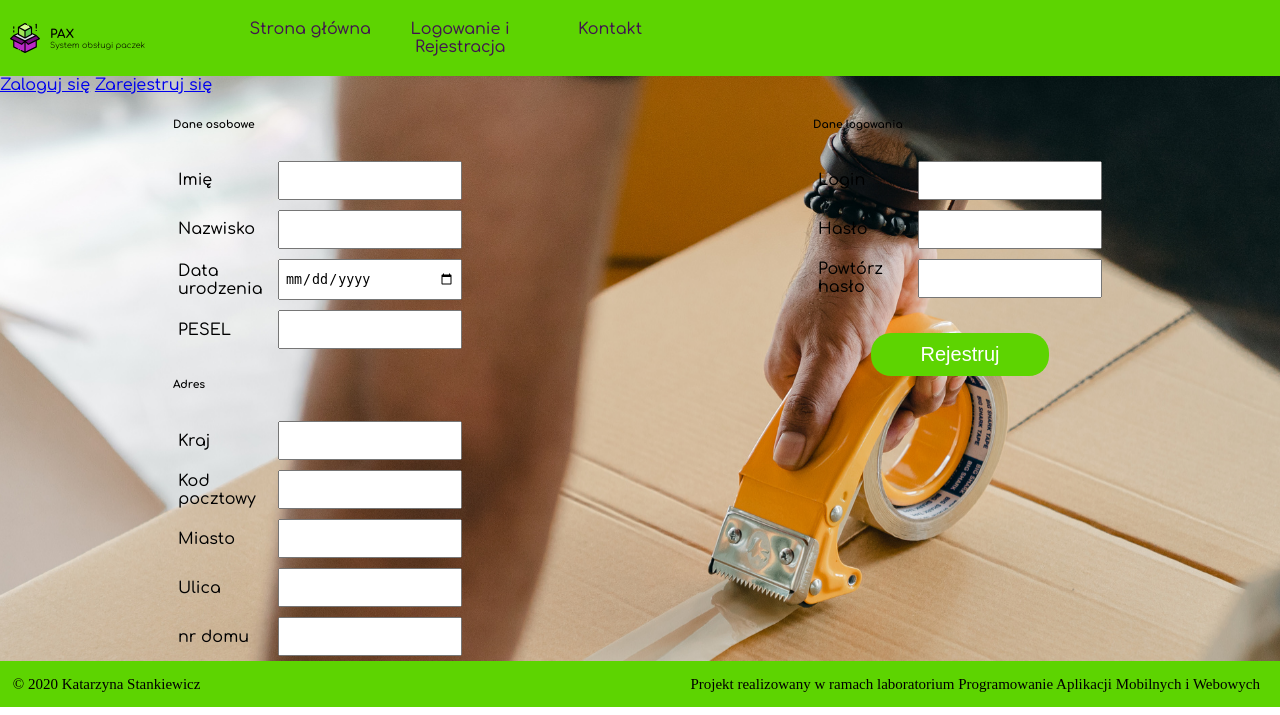
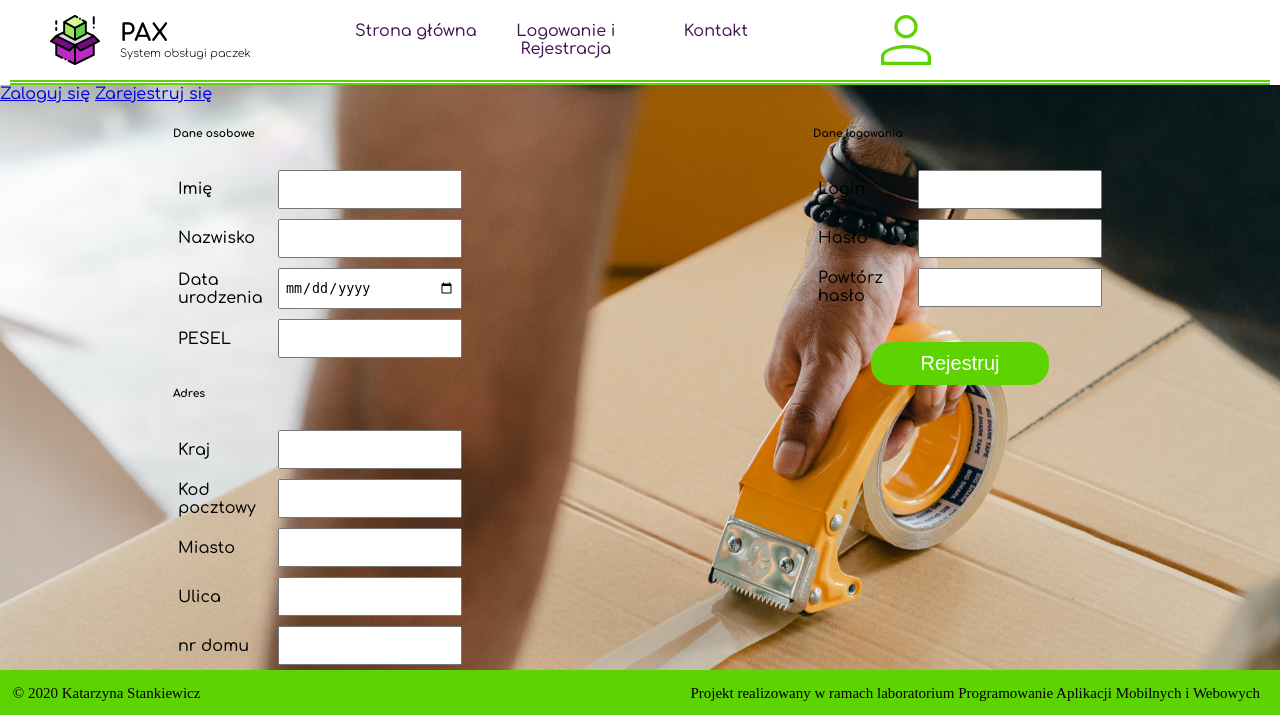
Before and after one commit to KasiaWiktoria/projekt_pamiw, a Flask app: page /registration in a window 1280 px wide. Shown: the top 715 px of the page. Run offline with Flask 2, Linux system fonts and the light colour scheme.

Commit message:
zmiany w wygldzie naglowka

```diff
--- a/static/styles/main_style.css
+++ b/static/styles/main_style.css
@@ -4,14 +4,6 @@ body{
     font-family: 'Comfortaa';
     margin: 0;
 }
-
-/*
-.content{
-    max-width: 1024px;
-    margin-left: auto;
-    margin-right: auto;
-}
-*/
 
 .top{
     display: flex;
@@ -48,25 +40,31 @@ header{
     display: flex;
     flex-wrap: nowrap;
     align-items: center;
-    background-color: #5dd401;
+    border-bottom: 5px;
+    margin-bottom: 20px;
+    border-bottom-style: double;
+    border-color: #5dd401;
+    margin: 0 10px;
 }
 
 header img{
-    width: 30px;
-    margin: 5px 10px;
+    width: 50px;
+    margin: 15px 20px;
     justify-content: center;
+    margin-left: 40px;
 }
 
 header p{
-    font-size: 8px;
+    font-size: 11px;
     font-weight: 300;
     font-family: 'Comfortaa';
     padding-right: 40px;
+    margin: 0;
 }
 
 header p span{
     font-weight: 700;
-    font-size: 12px;
+    font-size: 24px;
     display: flex;
     flex-wrap: wrap;
     width: 100%;
--- a/templates/registration.html
+++ b/templates/registration.html
@@ -21,6 +21,7 @@
                     </ul>
                 </div>
             </nav>
+            <img src="images/konto.svg" alt="moje konto">
         </header>
 
         <section class="site-content">
```
Also changed, not shown: static/images/konto.svg (added).
